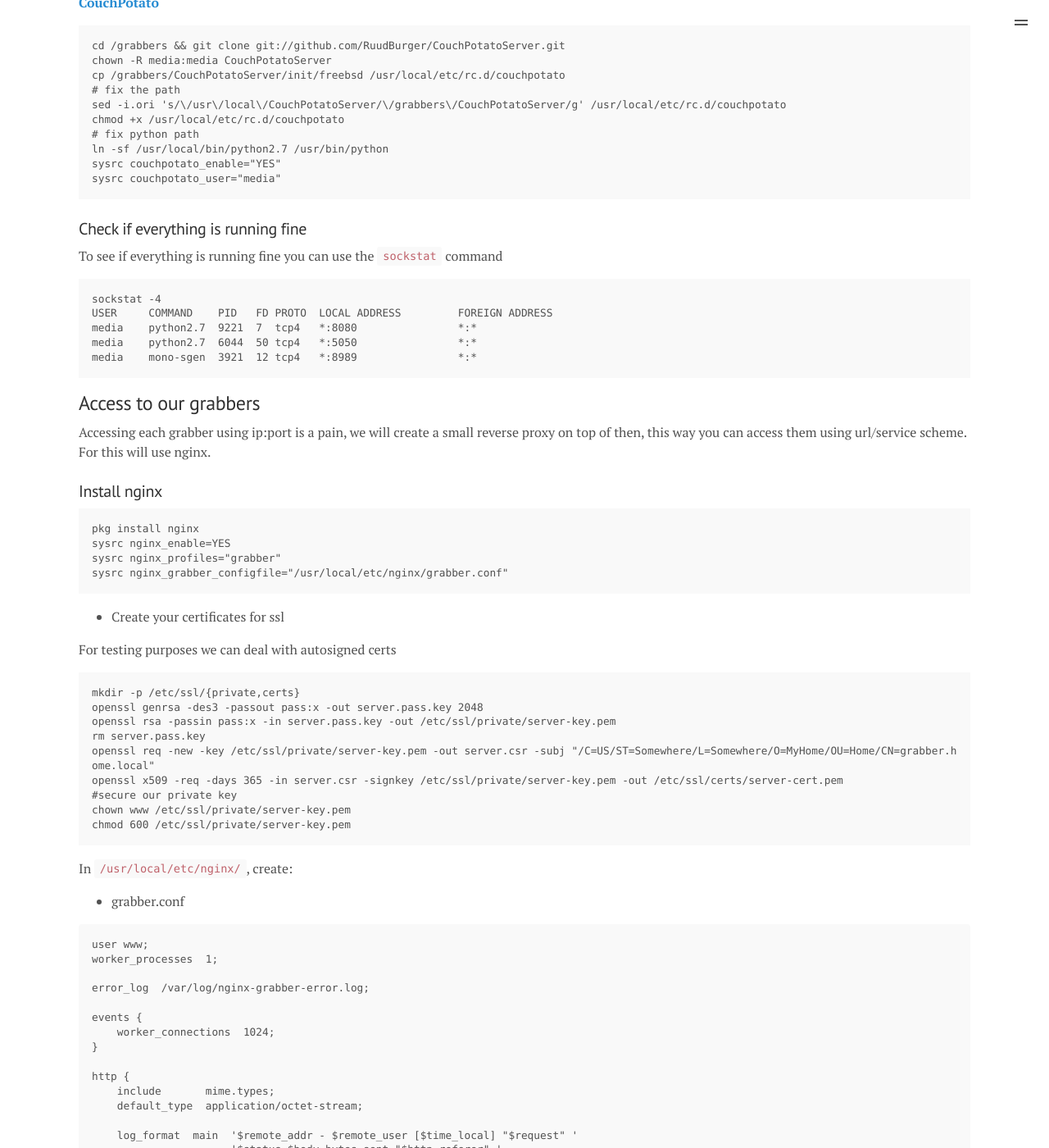
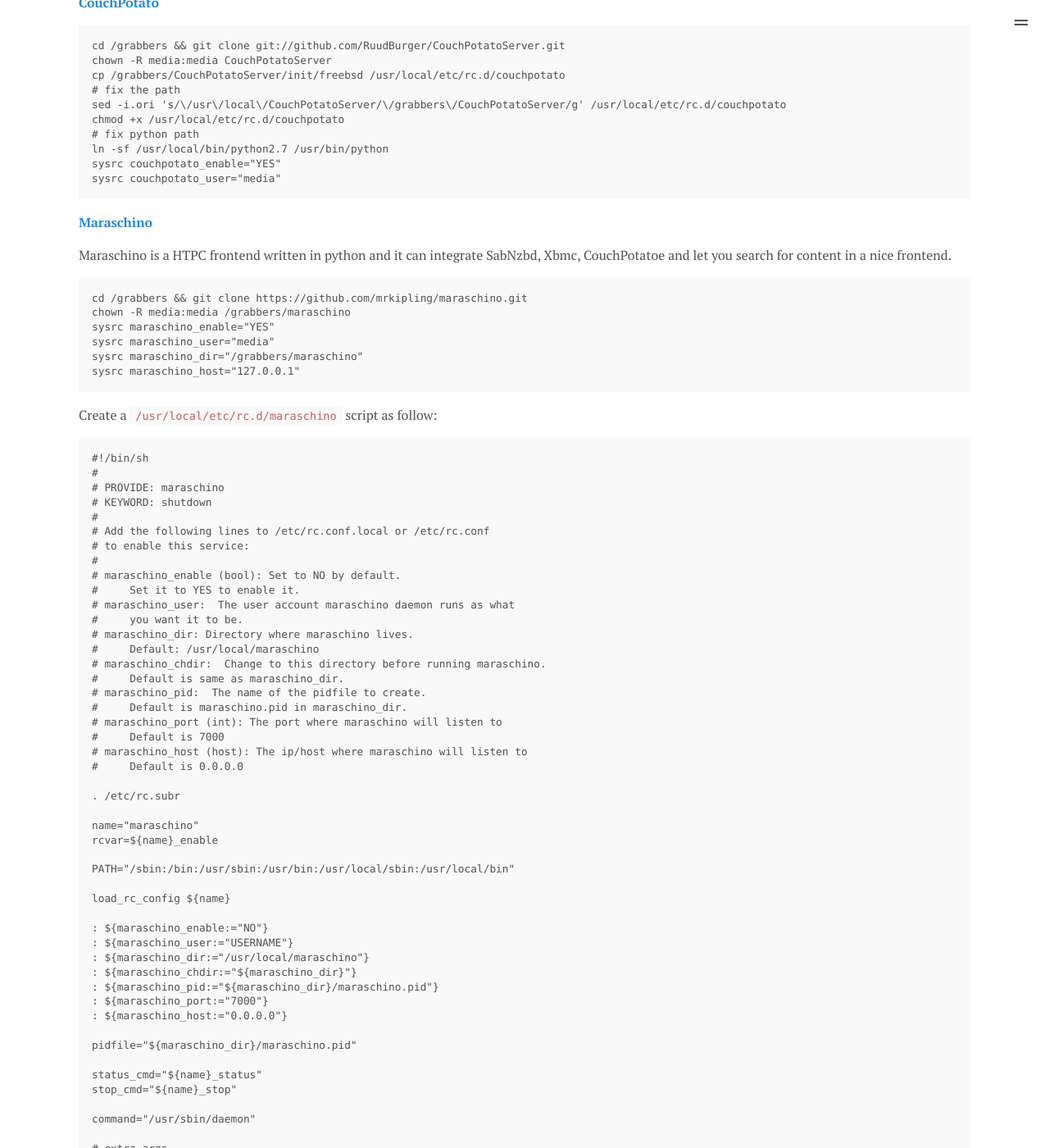
Before and after one commit to CyrilPeponnet/cyrilpeponnet.github.com, a Jekyll site: the page built from _posts/2015-01-30-nas-upgrade-freenas.md, in a window 1280 px wide and 1400 px high, scrolled down 11734 px. Shown: the whole window at 82% size. Built offline with Jekyll 4.4.1, drawn with Linux system fonts in a browser that asks for light colours; Markdown is read by kramdown in place of the engine named in the settings; comment, search, counter and statistics services are not loaded; some of the changed text lies outside the part shown.

Commit message:
Added Maraschino and mDNS

````diff
--- a/_posts/2015-01-30-nas-upgrade-freenas.md
+++ b/_posts/2015-01-30-nas-upgrade-freenas.md
@@ -553,6 +553,110 @@
 sysrc couchpotato_user="media"
 ```
 
+**[Maraschino](https://github.com/mrkipling/maraschino.git)**
+
+Maraschino is a HTPC frontend written in python and it can integrate SabNzbd, Xbmc, CouchPotatoe and let you search for content in a nice frontend.
+
+```tcsh
+cd /grabbers && git clone https://github.com/mrkipling/maraschino.git
+chown -R media:media /grabbers/maraschino
+sysrc maraschino_enable="YES"
+sysrc maraschino_user="media"
+sysrc maraschino_dir="/grabbers/maraschino"
+sysrc maraschino_host="127.0.0.1"
+```
+
+Create a `/usr/local/etc/rc.d/maraschino` script as follow:
+
+```tcsh
+#!/bin/sh
+#
+# PROVIDE: maraschino
+# KEYWORD: shutdown
+#
+# Add the following lines to /etc/rc.conf.local or /etc/rc.conf
+# to enable this service:
+#
+# maraschino_enable (bool): Set to NO by default.
+#     Set it to YES to enable it.
+# maraschino_user:  The user account maraschino daemon runs as what
+#     you want it to be.
+# maraschino_dir: Directory where maraschino lives.
+#     Default: /usr/local/maraschino
+# maraschino_chdir:  Change to this directory before running maraschino.
+#     Default is same as maraschino_dir.
+# maraschino_pid:  The name of the pidfile to create.
+#     Default is maraschino.pid in maraschino_dir.
+# maraschino_port (int): The port where maraschino will listen to
+#     Default is 7000
+# maraschino_host (host): The ip/host where maraschino will listen to
+#     Default is 0.0.0.0
+
+. /etc/rc.subr
+
+name="maraschino"
+rcvar=${name}_enable
+
+PATH="/sbin:/bin:/usr/sbin:/usr/bin:/usr/local/sbin:/usr/local/bin"
+
+load_rc_config ${name}
+
+: ${maraschino_enable:="NO"}
+: ${maraschino_user:="USERNAME"}
+: ${maraschino_dir:="/usr/local/maraschino"}
+: ${maraschino_chdir:="${maraschino_dir}"}
+: ${maraschino_pid:="${maraschino_dir}/maraschino.pid"}
+: ${maraschino_port:="7000"}
+: ${maraschino_host:="0.0.0.0"}
+
+pidfile="${maraschino_dir}/maraschino.pid"
+
+status_cmd="${name}_status"
+stop_cmd="${name}_stop"
+
+command="/usr/sbin/daemon"
+
+# extra args
+if [ -n "${maraschino_port}" ]; then
+    maraschino_args="${maraschino_args} --port=${maraschino_port}"
+fi
+
+if [ -n "${maraschino_host}" ]; then
+    maraschino_args="${maraschino_args} --host=${maraschino_host}"
+fi
+
+command_args="-f -p ${maraschino_pid} python ${maraschino_dir}/Maraschino.py ${maraschino_args}"
+
+# Ensure user is root when running this script.
+if [ `id -u` != "0" ]; then
+  echo "Oops, you should be root before running this!"
+  exit 1
+fi
+
+verify_maraschino_pid() {
+    # Make sure the pid corresponds to the Maraschino process.
+    pid=`cat ${maraschino_pid} 2>/dev/null`
+    ps -p ${pid} | grep -q "python ${maraschino_dir}/Maraschino.py"
+    return $?
+}
+
+maraschino_stop() {
+    echo "Stopping $name"
+    verify_maraschino_pid
+  maraschino_pid=`ps -U ${maraschino_user} | grep "python.*Maraschino.py.*--daemon" | grep -v 'grep' | awk '{print $1}'`
+    if [ -n "${pid}" ]; then
+        kill ${pid}
+    fi
+}
+
+maraschino_status() {
+    verify_maraschino_pid && echo "$name is running as ${pid}" || echo "$name is not running"
+}
+
+run_rc_command "$1"
+```
+
+
 ### Check if everything is running fine
 To see if everything is running fine you can use the `sockstat` command
 
@@ -562,6 +666,7 @@
 media    python2.7  9221  7  tcp4   *:8080                *:*
 media    python2.7  6044  50 tcp4   *:5050                *:*
 media    mono-sgen  3921  12 tcp4   *:8989                *:*
+media    python2.7  6044  50 tcp4   *:7000                *:*
 ```
 
 ## Access to our grabbers
@@ -675,6 +780,11 @@
 proxy_set_header X-Forwarded-Host $host;
 proxy_set_header X-Forwarded-Server $host;
 
+# Maraschino
+location / {
+    proxy_pass http://127.0.0.1:7000/;
+    proxy_redirect default;
+}
 # sabnzbd
 location /sab {
     proxy_pass http://127.0.0.1:8080/sabnzbd;
@@ -708,7 +818,19 @@
 *   CouchPotatoe: Adding `host = 127.0.0.1` in `/grabbers/CouchPotatoServer/data/settings.conf`
 *   Sonarr: Using UI to change both base url / listening IP
 
+## Say Bonjour to your jails
 
+One usefull thing is to be able to resolve your jails using their hostname and the `.local` suffix. In order to do so you just need ton install the `mDNSResponder` package and activate it.
+
+```tcsh
+pkg install mDNSResponder mDNSResponder_nss
+sysrc mdnsd_enable="YES"
+service mdnsd start
+```
+
+And edit your `/etc/nsswitch.conf` to add `mdns` entry between `files` and `dns` for `hosts` entry.
+
+You should be able to acces your jail using `HOSTNAME.local` but also access other devices from your jail like `openelec.local`
 
 TODO:
 dns update
````
